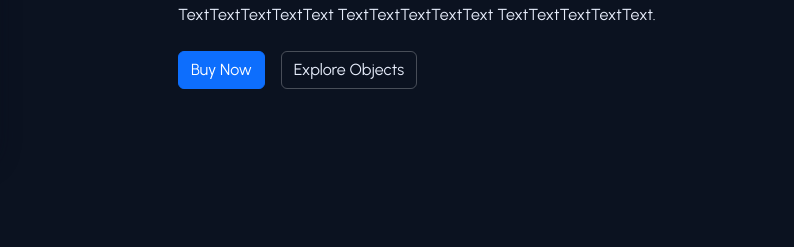
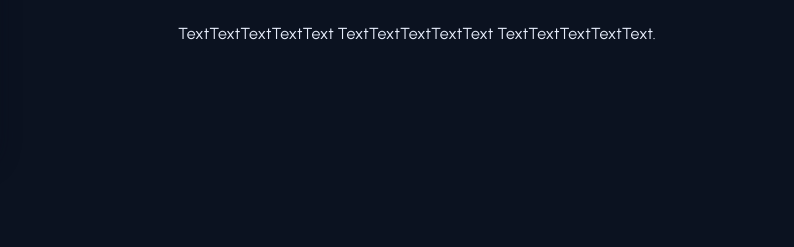
Before and after one commit to Kanawatkha/ChanohtJakkawan_Group_Project, a plain HTML site: page index.html in a window 1280 px wide. Shown: the part 1306-1553 px from the top of the page, 486-1280 px from the left. Drawn offline with nearby package versions, Linux system fonts and the light colour scheme.

Commit message:
Add files via upload

```diff
--- a/index.html
+++ b/index.html
@@ -133,10 +133,6 @@
             <h3 class="h4 mb-3">Own the charter to the cosmos</h3>
             <p class="mb-3">TextTextTextTextText TextTextTextTextText TextTextTextTextText.</p>
             <p class="mb-4">TextTextTextTextText TextTextTextTextText TextTextTextTextText.</p>
-            <div class="d-flex gap-3">
-              <a href="order.html" class="btn btn-primary">Buy Now</a>
-              <a href="#objects" class="btn btn-outline-light" data-scroll>Explore Objects</a>
-            </div>
           </div>
         </div>
       </div>
```
